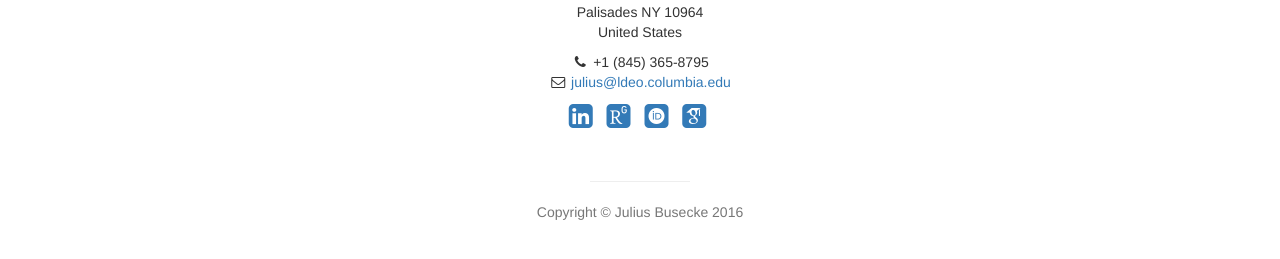
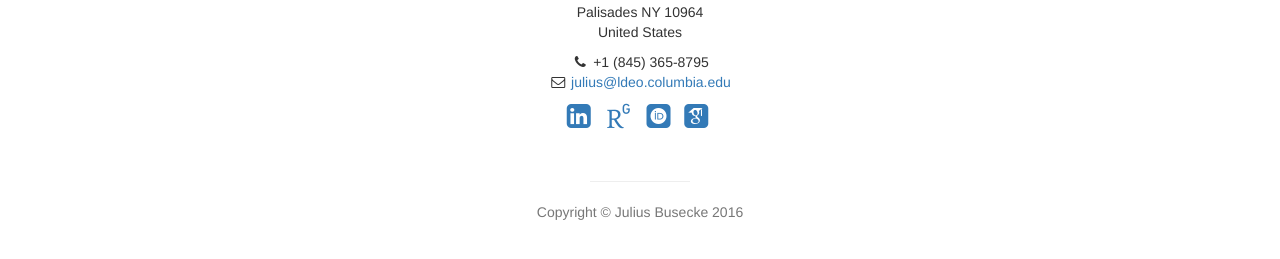
Before and after one commit to jbusecke/jbusecke.github.io, a Jekyll site: the page built from index.html, in a window 1280 px wide and 900 px high, scrolled down 2271 px. Shown: the part 568-827 px from the top of the window. Built offline with Jekyll 4.4.1, drawn with Linux system fonts in a browser that asks for light colours; some web fonts are replaced.

Commit message:
fiddle with the social media buttons

```diff
--- a/index.html
+++ b/index.html
@@ -168,7 +168,7 @@
                             <a href="https://www.linkedin.com/in/julius-busecke-a47027117"><i class="fa fa-linkedin-square fa-2x"></i></a>
                         </li>
                         <li>
-                            <a href="https://www.researchgate.net/profile/Julius_Busecke"><i class="ai ai-researchgate-square ai-2x"></i></a>
+                            <a href="https://www.researchgate.net/profile/Julius_Busecke"><i class="ai ai-researchgate ai-2x"></i></a>
                         </li>
                         <li>
                             <a href="https://www.orcid.org/0000-0001-8571-865X"><i class="ai ai-orcid-square ai-2x"></i></a>
```
